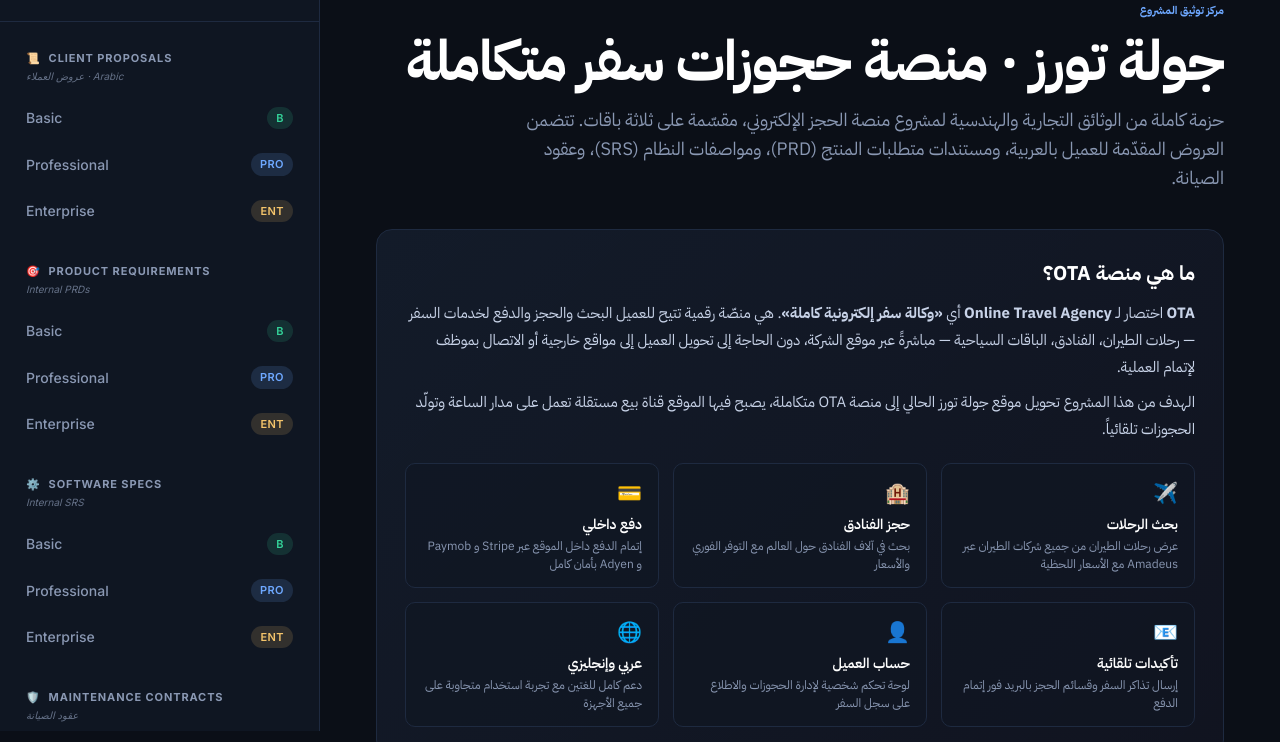
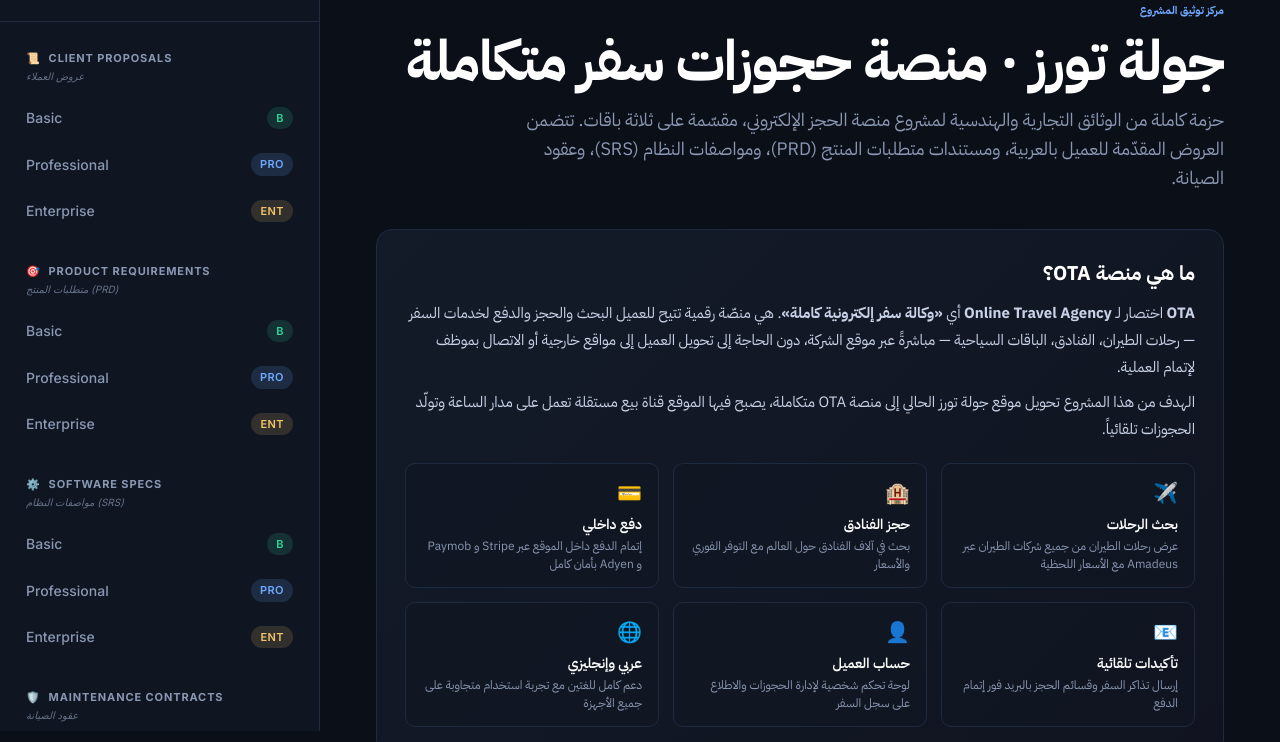
Before and after one commit to eng-AhmedMahmoud/jawla-tours-docs, a plain HTML site: page index.html in a window 1280 px wide. Shown: the part 69-811 px from the top of the page. Drawn offline with nearby package versions, Linux system fonts and the light colour scheme.

Commit message:
Mark PRDs/SRSs as RTL (now in Arabic)

```diff
--- a/index.html
+++ b/index.html
@@ -133,9 +133,9 @@
   const DOCS = JSON.parse(document.getElementById('docs-data').textContent);
 
   const CATEGORIES = [
-    { id: 'proposals',  label: 'Client Proposals',     sub: 'عروض العملاء · Arabic',  icon: '📜', rtl: true },
-    { id: 'prds',       label: 'Product Requirements', sub: 'Internal PRDs',           icon: '🎯', rtl: false },
-    { id: 'srs',        label: 'Software Specs',       sub: 'Internal SRS',            icon: '⚙️', rtl: false },
+    { id: 'proposals',  label: 'Client Proposals',     sub: 'عروض العملاء',           icon: '📜', rtl: true },
+    { id: 'prds',       label: 'Product Requirements', sub: 'متطلبات المنتج (PRD)',    icon: '🎯', rtl: true },
+    { id: 'srs',        label: 'Software Specs',       sub: 'مواصفات النظام (SRS)',    icon: '⚙️', rtl: true },
     { id: 'maintenance',label: 'Maintenance Contracts',sub: 'عقود الصيانة',           icon: '🛡️', rtl: true },
   ];
   const TIERS = [
```
Also changed, not shown: template.html (+3 -3 lines).
